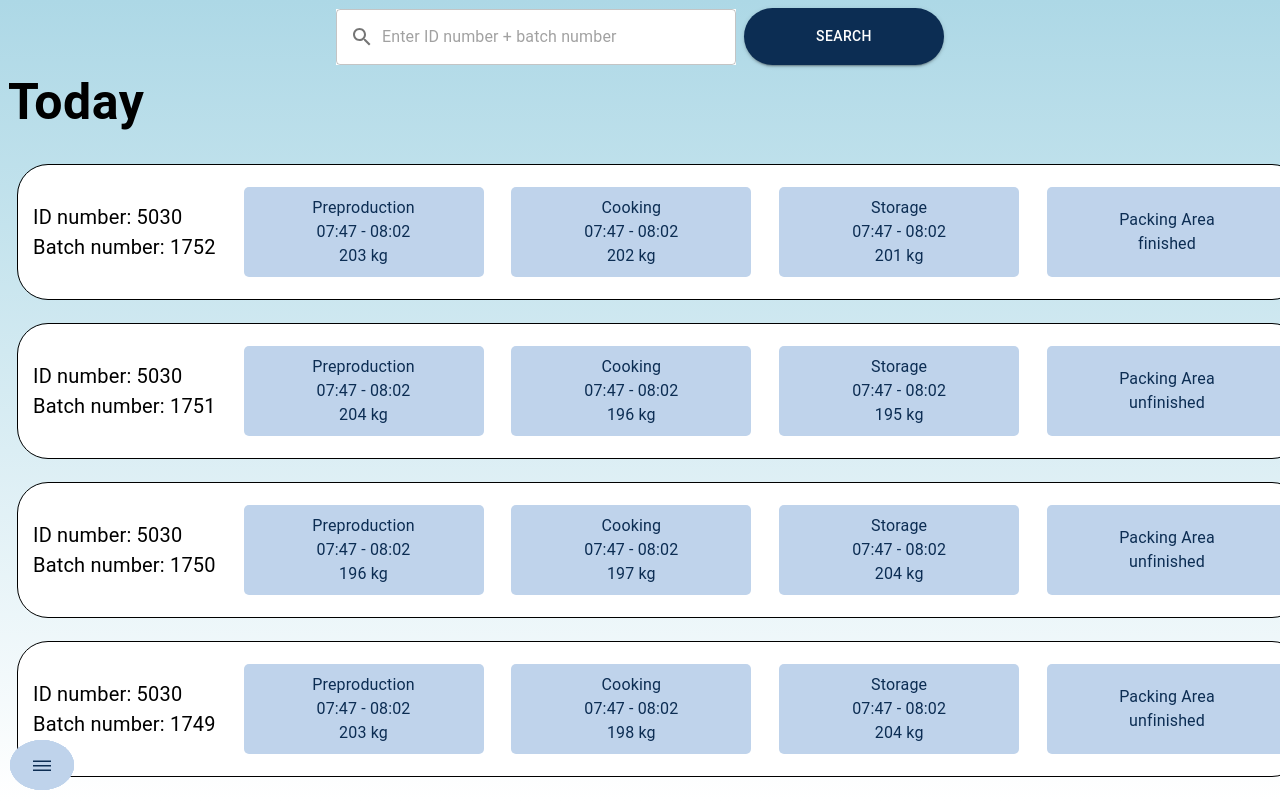
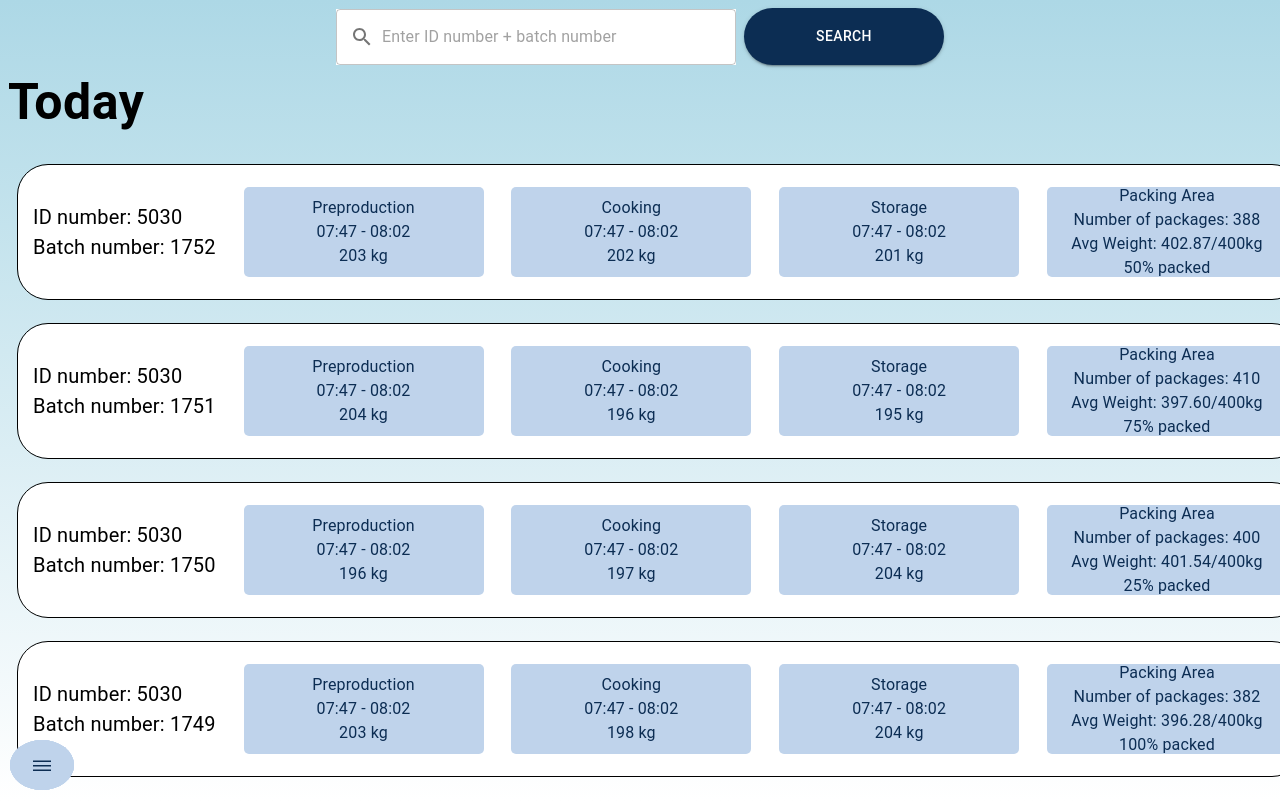
Before and after one commit to nguyenducminh2206/HK-Foods-Junction2024, a React (Vite) app in the folder food-production-management-app/: page /mana/history in a window 1280 px wide. Shown: the top 801 px of the page. Built offline with nearby package versions, Linux system fonts and the light colour scheme.

Commit message:
fix product history

```diff
--- a/food-production-management-app/src/pages/Mana/ProductHistory/ProductPanes.jsx
+++ b/food-production-management-app/src/pages/Mana/ProductHistory/ProductPanes.jsx
@@ -24,9 +24,18 @@ const ProductPanes = ({ batchNumber }) => {
     return `${timeStamps[0]} - ${timeStamps[1]}`
   }
 
-  const getStatus = () => {
-    const statuses = ["finished", "unfinished"]
-    return statuses[Math.floor(Math.random() * statuses.length)]
+  const getPackageNum = () => {
+    return Math.floor(Math.random() * 41) + 380
+  }
+
+  const getAvgWeight = () => {
+    return (Math.random() * (403 - 396) + 396).toFixed(2)
+  }
+
+  const getRandomPercentage = () => {
+    const percentages = [0, 25, 50, 75, 100]
+    const randomIndex = Math.floor(Math.random() * percentages.length)
+    return percentages[randomIndex]
   }
 
   return (
@@ -69,7 +78,7 @@ const ProductPanes = ({ batchNumber }) => {
           time={createTimeString()}
           weight={`${generateRandomWeight()} kg`}
         />
-        <StageInfoBox stage={"Packing Area"} status={getStatus()} />
+        <StageInfoBox stage={"Packing Area"} packageNum={getPackageNum()} avgWeight={getAvgWeight()} status={getRandomPercentage()} />
       </Box>
     </>
   )
--- a/food-production-management-app/src/pages/Mana/ProductHistory/StageInfoBox.jsx
+++ b/food-production-management-app/src/pages/Mana/ProductHistory/StageInfoBox.jsx
@@ -1,6 +1,6 @@
 import { Box, Typography } from "@mui/material"
 
-const StageInfoBox = ({ stage, time, weight, status }) => {
+const StageInfoBox = ({ stage, time, weight, status, packageNum, avgWeight }) => {
   if (stage === "Packing Area") {
     return (
       <>
@@ -18,7 +18,9 @@ const StageInfoBox = ({ stage, time, weight, status }) => {
           }}
         >
           <Typography>{stage}</Typography>
-          <Typography>{status}</Typography>
+          <Typography>Number of packages: {packageNum}</Typography>
+          <Typography>Avg Weight: {avgWeight}/400kg</Typography>
+          <Typography>{status}% packed </Typography>
         </Box>
       </>
     )
```
